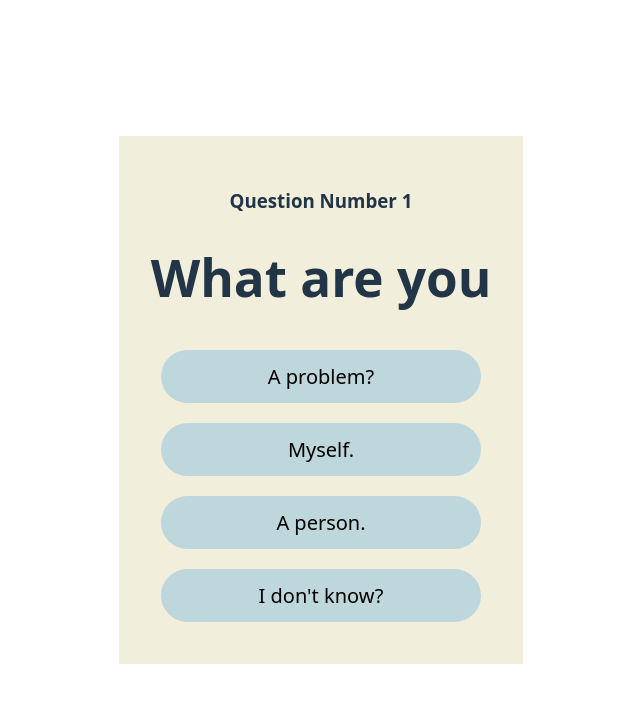
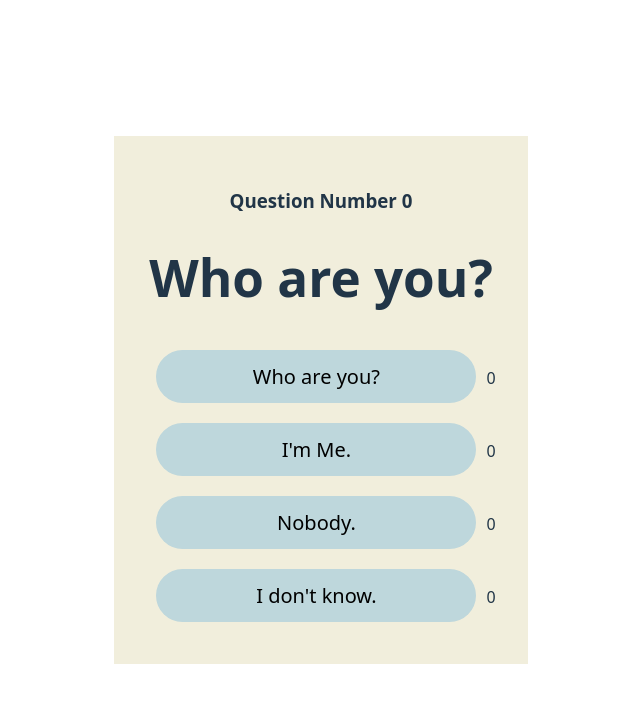
Before and after one commit to endeav007/React-Fantasy-Quiz, a React (Vite) app in the folder my-react-project/: page / in a window 1280 px wide. Shown: the top 702 px of the page, without its empty margins (319-959 px from the left). Built offline with nearby package versions, Linux system fonts and the light colour scheme.

Commit message:
Quiz Table Passing Index Down

```diff
--- a/my-react-project/src/App.jsx
+++ b/my-react-project/src/App.jsx
@@ -15,7 +15,7 @@ function PersonalityQuizTable({i}){
     <div class = "quiz-background">
       <QuestionNumber number = {questions[i].id}/>
       <Question question = {questions[i].question}/>
-      <AnswerGroup answerArray = {questions[i].answers} index = {i}/>
+      <AnswerGroup answerArray = {questions[i].answers} question1 = {i}/>
     </div>
 
 
@@ -40,61 +40,70 @@ function Question({question}){
   );
 }
 
-function AnswerGroup({answerArray}){
+function AnswerGroup({answerArray, question1}){
 
 
 
   return (
     <>
     <div class = "answer-row">
-      <Answer text={answerArray[0].answer}/>
+      <Answer text={answerArray[0].answer} question = {question1}/>
     </div>
 
     <div class = "answer-row">
-    <Answer text={answerArray[1].answer} />
+    <Answer text={answerArray[1].answer} question = {question1}/>
     </div>
 
     <div class = "answer-row">
-    <Answer text={answerArray[2].answer} />
+    <Answer text={answerArray[2].answer} question = {question1}/>
     </div>
 
     <div class = "answer-row">
-    <Answer text={answerArray[3].answer} />
+    <Answer text={answerArray[3].answer} question = {question1}/>
     </div>
 
+
+
     </>
+
 
   )
 }
 
-function Answer({text}){
+function Answer({text, question}){
 
   const [questionNumber, setQuestionNumber] = useState(0);
 
   function handleClick()
   {
-    setQuestionNumber(questionNumber+1);
+    setQuestionNumber(a => a + 1);
+    question = questionNumber;
     console.log("Clicked!")
   }
 
 
   return(
-    <button className = "answer-button" onClick = {handleClick}>
+
+    <>
+    <button className = "answer-button" onClick ={() =>
+    {handleClick();} } >
     {text}
     </button>
+    {question}
+
+
+    </>
+
+
   );
 
 }
 
-function NextQuestion(index)
-{
-  return index++;
-}
 
 export default function App(){
 
 
-  return <PersonalityQuizTable i = {1}/>
+  return <PersonalityQuizTable i = {0}/>
 
 
 }
```
